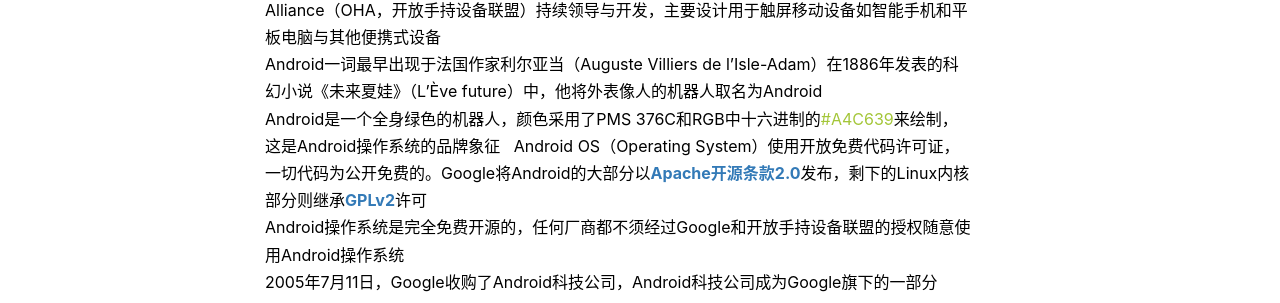
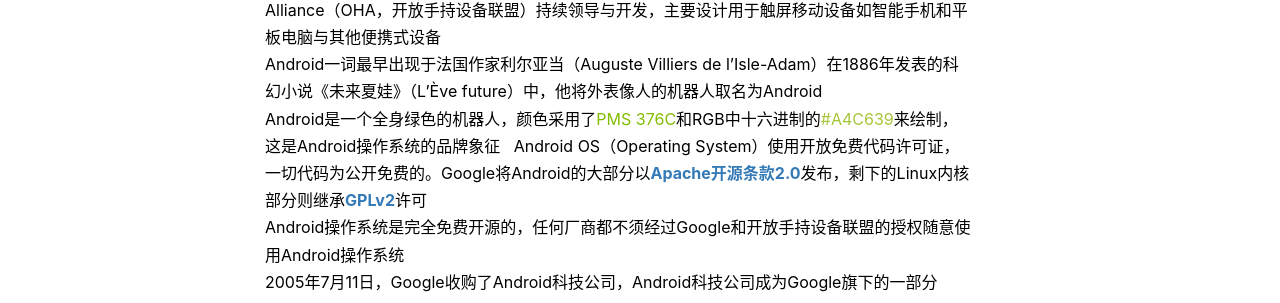
Before and after one commit to zfb132/zfb132.github.com, a Jekyll site: the page built from _posts/2017-08-07-Android_introduction.md, in a window 1280 px wide and 900 px high, scrolled down 657 px. Shown: the part 151-454 px from the top of the window. Built offline with Jekyll 4.4.1, drawn with Linux system fonts in a browser that asks for light colours; nearby versions of some CDN libraries; comment, search, counter and statistics services are not loaded.

Commit message:
添加颜色

```diff
--- a/_posts/2017-08-07-Android_introduction.md
+++ b/_posts/2017-08-07-Android_introduction.md
@@ -20,7 +20,7 @@ description:  "目前安卓的主流开发语言是Java，在正式开始Android
 ## Android介绍
 Android是一个基于Linux内核的开放源代码移动操作系统，由Google成立的Open Handset Alliance（OHA，开放手持设备联盟）持续领导与开发，主要设计用于触屏移动设备如智能手机和平板电脑与其他便携式设备
 Android一词最早出现于法国作家利尔亚当（Auguste Villiers de l'Isle-Adam）在1886年发表的科幻小说《未来夏娃》（L'Ève future）中，他将外表像人的机器人取名为Android
-Android是一个全身绿色的机器人，颜色采用了PMS 376C和RGB中十六进制的<span style="color:#A4C639">#A4C639</span>来绘制，这是Android操作系统的品牌象征
+Android是一个全身绿色的机器人，颜色采用了<span style="color:#84BD00">PMS 376C</span>和RGB中十六进制的<span style="color:#A4C639">#A4C639</span>来绘制，这是Android操作系统的品牌象征
 Android OS（Operating System）使用开放免费代码许可证，一切代码为公开免费的。Google将Android的大部分以[Apache开源条款2.0](http://www.apache.org/licenses/LICENSE-2.0.html "介绍")发布，剩下的Linux内核部分则继承[GPLv2](http://www.gnu.org/licenses/old-licenses/gpl-2.0.html "介绍")许可
 Android操作系统是完全免费开源的，任何厂商都不须经过Google和开放手持设备联盟的授权随意使用Android操作系统
 2005年7月11日，Google收购了Android科技公司，Android科技公司成为Google旗下的一部分
```
